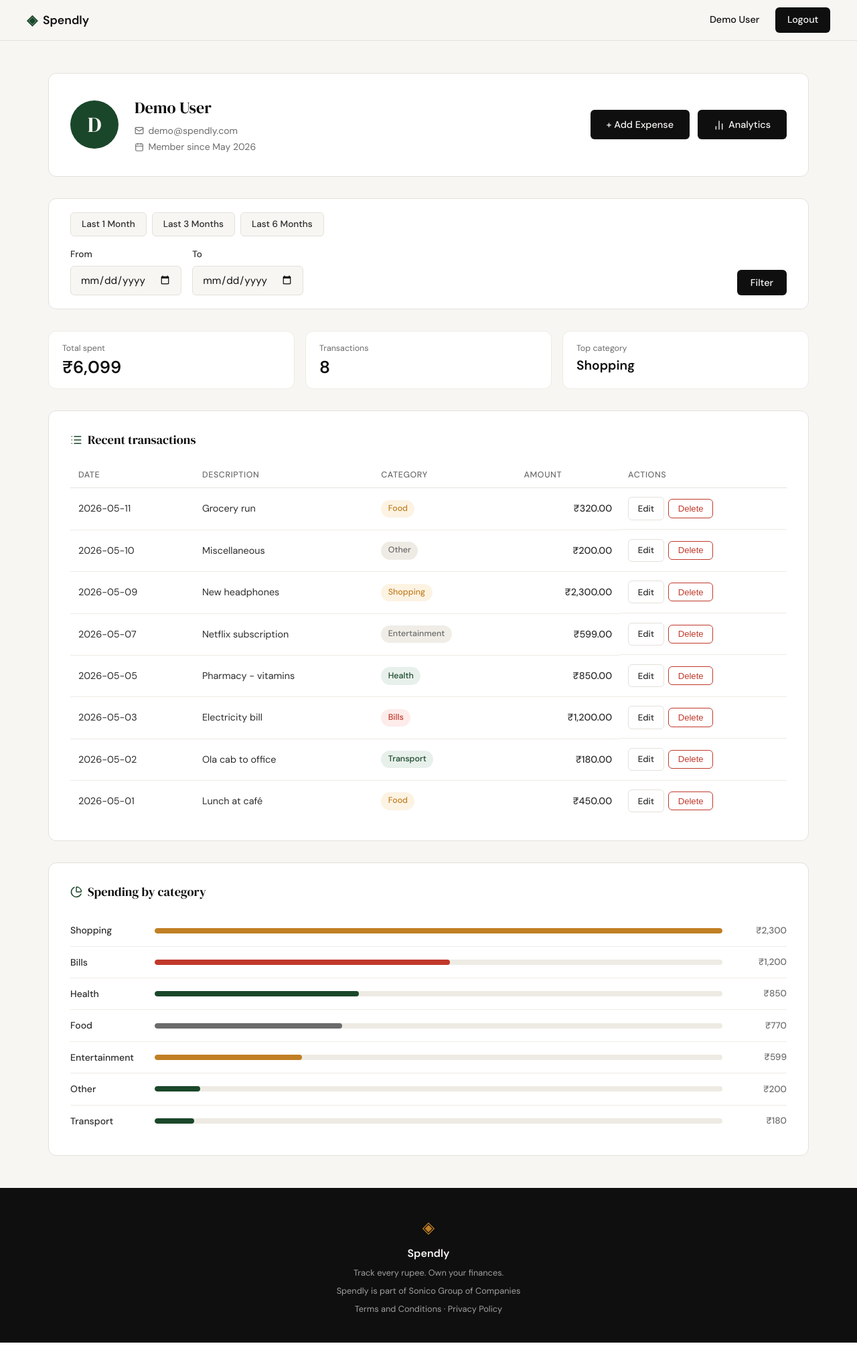
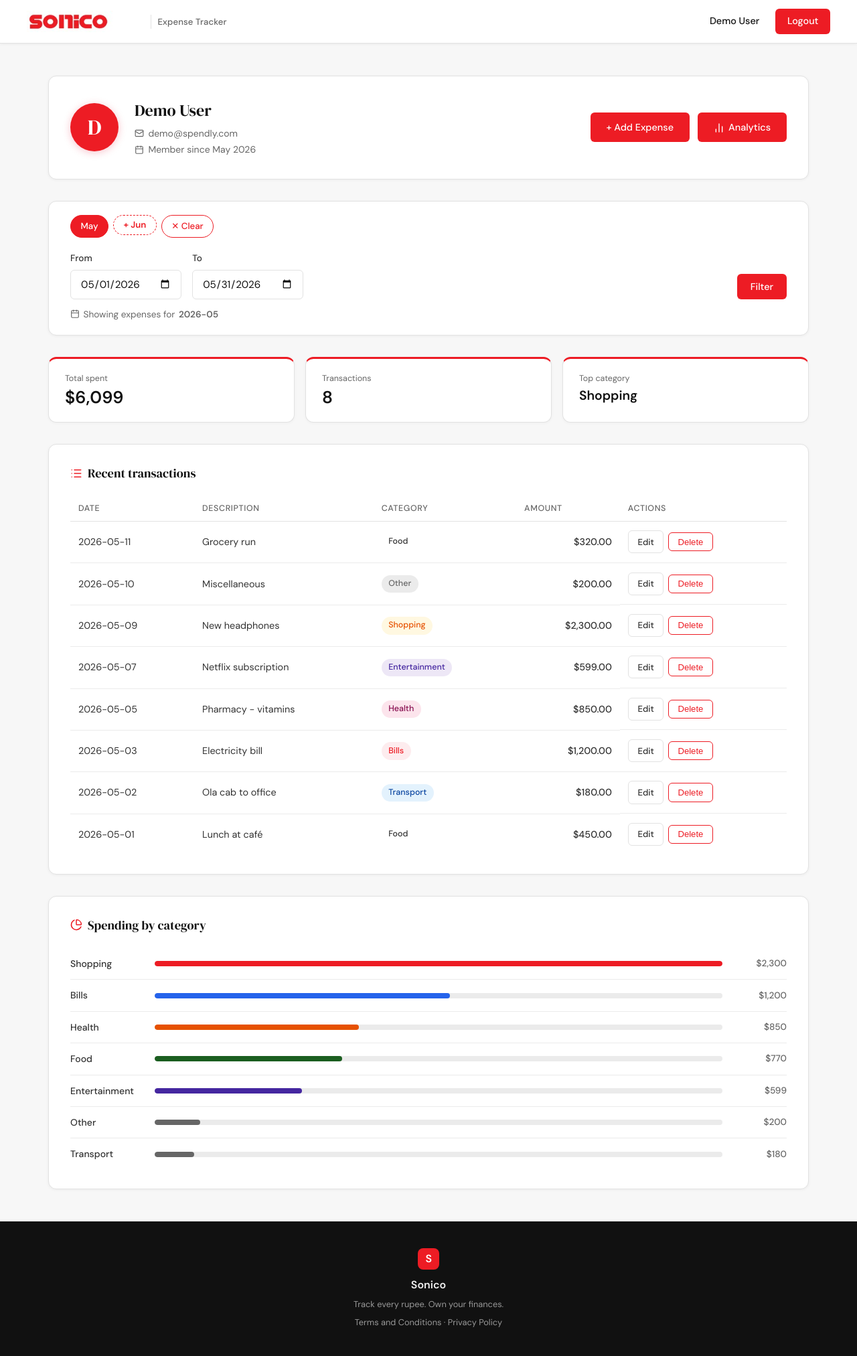
Before and after one commit to anshsoni0512/spendly---claude-code-project, a Flask app: page /profile?month=2026-05 in a window 1280 px wide. Shown: the whole page at 67% size. Run offline with Flask 3, Linux system fonts and the light colour scheme; the visitor is signed in with stand-in values (Sample User, id 1); data comes from the database, SQL or seed files in the repository.

Commit message:
UI Fixed

```diff
--- a/app.py
+++ b/app.py
@@ -4,9 +4,10 @@
 from collections import defaultdict
 from datetime import datetime, date
 import calendar
+import os
 
 app = Flask(__name__)
-app.secret_key = "spendly-dev-secret"
+app.secret_key = os.environ.get("SECRET_KEY", "sonico-dev-secret")
 
 
 @app.context_processor
@@ -148,7 +149,7 @@
             "date": row["date"],
             "description": row["description"],
             "category": row["category"],
-            "amount": f"₹{row['amount']:,.2f}",
+            "amount": f"${row['amount']:,.2f}",
         }
         for row in raw_rows
     ]
@@ -161,7 +162,7 @@
         cat_totals[row["category"]] += row["amount"]
     top = max(cat_totals, key=cat_totals.get) if cat_totals else "N/A"
     return {
-        "total_spent": f"₹{total:,.0f}",
+        "total_spent": f"${total:,.0f}",
         "transactions": len(raw_rows),
         "top_category": top,
     }
@@ -183,7 +184,7 @@
         result.append(
             {
                 "name": name,
-                "amount": f"₹{cat_total:,.0f}",
+                "amount": f"${cat_total:,.0f}",
                 "percent": int(cat_total / max_total * 100),
                 "fill": f"fill-{min(rank, 6)}",
             }
@@ -217,8 +218,22 @@
 
     user_id = session["user_id"]
 
-    date_from = _parse_date(request.args.get("from", "").strip())
-    date_to = _parse_date(request.args.get("to", "").strip())
+    month_str = request.args.get("month", "").strip()
+    active_month = ""
+
+    if month_str and len(month_str) == 7:
+        try:
+            year_m, month_m = int(month_str[:4]), int(month_str[5:7])
+            _, last_day = calendar.monthrange(year_m, month_m)
+            date_from = f"{year_m}-{month_m:02d}-01"
+            date_to = f"{year_m}-{month_m:02d}-{last_day:02d}"
+            active_month = month_str
+        except (ValueError, IndexError):
+            date_from = _parse_date(request.args.get("from", "").strip())
+            date_to = _parse_date(request.args.get("to", "").strip())
+    else:
+        date_from = _parse_date(request.args.get("from", "").strip())
+        date_to = _parse_date(request.args.get("to", "").strip())
 
     db = get_db()
 
@@ -240,7 +255,51 @@
         params = (user_id,)
 
     raw_rows = db.execute(sql, params).fetchall()
+
+    # ── Month management ──────────────────────────────────────────────
+    # Auto-sync: ensure every month that has expenses exists in the months table
+    expense_months = db.execute(
+        "SELECT DISTINCT substr(date, 1, 7) AS ym FROM expenses WHERE user_id = ? ORDER BY ym",
+        (user_id,),
+    ).fetchall()
+    for row in expense_months:
+        db.execute(
+            "INSERT OR IGNORE INTO months (user_id, year_month) VALUES (?, ?)",
+            (user_id, row["ym"]),
+        )
+    db.commit()
+
+    month_rows = db.execute(
+        "SELECT year_month FROM months WHERE user_id = ? ORDER BY year_month ASC",
+        (user_id,),
+    ).fetchall()
     db.close()
+
+    today_d = date.today()
+    available_months = []
+    for row in month_rows:
+        ym = row["year_month"]
+        y, m = int(ym[:4]), int(ym[5:7])
+        label = (
+            calendar.month_abbr[m]
+            if y == today_d.year
+            else f"{calendar.month_abbr[m]} '{str(y)[2:]}"
+        )
+        available_months.append({"key": ym, "label": label})
+
+    # Figure out what the next addable month is
+    if month_rows:
+        latest = month_rows[-1]["year_month"]
+        ly, lm = int(latest[:4]), int(latest[5:7])
+        nm, ny = (lm % 12) + 1, ly + (1 if lm == 12 else 0)
+    else:
+        nm, ny = today_d.month, today_d.year
+    next_month_key = f"{ny}-{nm:02d}"
+    next_month_label = (
+        calendar.month_abbr[nm]
+        if ny == today_d.year
+        else f"{calendar.month_abbr[nm]} '{str(ny)[2:]}"
+    )
 
     member_since = datetime.strptime(user_row["created_at"][:10], "%Y-%m-%d").strftime(
         "%B %Y"
@@ -254,14 +313,6 @@
     stats = _get_stats(raw_rows)
     categories = _get_categories(raw_rows)
 
-    today_str = date.today().strftime("%Y-%m-%d")
-    quick_filters = {
-        "1m": _months_ago(1),
-        "3m": _months_ago(3),
-        "6m": _months_ago(6),
-        "today": today_str,
-    }
-
     return render_template(
         "profile.html",
         user=user,
@@ -270,8 +321,34 @@
         categories=categories,
         date_from=date_from,
         date_to=date_to,
-        quick_filters=quick_filters,
+        active_month=active_month,
+        available_months=available_months,
+        next_month_key=next_month_key,
+        next_month_label=next_month_label,
     )
+
+
+@app.route("/months/add", methods=["POST"])
+def add_month():
+    if not session.get("user_id"):
+        return redirect(url_for("login"))
+
+    year_month = request.form.get("year_month", "").strip()
+    try:
+        y, m = int(year_month[:4]), int(year_month[5:7])
+        if not (len(year_month) == 7 and year_month[4] == "-" and 1 <= m <= 12):
+            raise ValueError
+    except (ValueError, IndexError):
+        return redirect(url_for("profile"))
+
+    db = get_db()
+    db.execute(
+        "INSERT OR IGNORE INTO months (user_id, year_month) VALUES (?, ?)",
+        (session["user_id"], year_month),
+    )
+    db.commit()
+    db.close()
+    return redirect(url_for("profile") + f"?month={year_month}")
 
 
 @app.route("/analytics")
@@ -287,7 +364,8 @@
         return redirect(url_for("login"))
 
     categories = [
-        "Food",
+        "Dining",
+        "Grocery",
         "Transport",
         "Bills",
         "Health",
@@ -348,10 +426,13 @@
         db.close()
         return redirect(url_for("profile"))
 
+    prefill_date = _parse_date(request.args.get("date", ""))
+    if not prefill_date:
+        prefill_date = date.today().strftime("%Y-%m-%d")
     return render_template(
         "add_expense.html",
         categories=categories,
-        date=date.today().strftime("%Y-%m-%d"),
+        date=prefill_date,
     )
 
 
@@ -361,7 +442,8 @@
         return redirect(url_for("login"))
 
     categories = [
-        "Food",
+        "Dining",
+        "Grocery",
         "Transport",
         "Bills",
         "Health",
--- a/static/css/style.css
+++ b/static/css/style.css
@@ -3,21 +3,22 @@
 /* ------------------------------------------------------------------ */
 
 :root {
-    --ink: #0f0f0f;
-    --ink-soft: #2d2d2d;
-    --ink-muted: #6b6b6b;
-    --ink-faint: #a0a0a0;
-    --paper: #f7f6f3;
-    --paper-warm: #f0ede6;
+    --ink: #111111;
+    --ink-soft: #333333;
+    --ink-muted: #666666;
+    --ink-faint: #999999;
+    --paper: #ffffff;
+    --paper-warm: #f7f7f7;
     --paper-card: #ffffff;
-    --accent: #1a472a;
-    --accent-light: #e8f0eb;
-    --accent-2: #c17f24;
-    --accent-2-light: #fdf3e3;
-    --danger: #c0392b;
-    --danger-light: #fdecea;
-    --border: #e4e1da;
-    --border-soft: #eeebe4;
+    --accent: #ED1C24;
+    --accent-dark: #C01820;
+    --accent-light: #FDECEE;
+    --accent-2: #555555;
+    --accent-2-light: #F2F2F2;
+    --danger: #ED1C24;
+    --danger-light: #FDECEE;
+    --border: #E2E2E2;
+    --border-soft: #EBEBEB;
 
     --font-display: 'DM Serif Display', Georgia, serif;
     --font-body: 'DM Sans', system-ui, sans-serif;
@@ -43,7 +44,7 @@
 html { font-size: 16px; scroll-behavior: smooth; }
 
 body {
-    background: var(--paper);
+    background: var(--paper-warm);
     color: var(--ink);
     font-family: var(--font-body);
     font-size: 1rem;
@@ -61,15 +62,16 @@
     position: sticky;
     top: 0;
     z-index: 100;
-    background: var(--paper);
+    background: var(--paper-card);
     border-bottom: 1px solid var(--border);
     padding: 0 2rem;
+    box-shadow: 0 1px 4px rgba(0,0,0,0.06);
 }
 
 .nav-inner {
     max-width: var(--max-width);
     margin: 0 auto;
-    height: 60px;
+    height: 64px;
     display: flex;
     align-items: center;
     justify-content: space-between;
@@ -78,16 +80,40 @@
 .nav-brand {
     display: flex;
     align-items: center;
-    gap: 0.5rem;
-    font-family: var(--font-body);
-    font-weight: 600;
-    font-size: 1.1rem;
-    color: var(--ink);
+}
+
+.brand-logo {
+    height: 32px;
+    width: auto;
+    display: block;
+    object-fit: contain;
+}
+
+.brand-tagline {
+    font-size: 0.82rem;
+    font-weight: 500;
+    color: var(--ink-muted);
+    letter-spacing: 0.01em;
+    padding-left: 0.6rem;
+    border-left: 1px solid var(--border);
+    margin-left: 0.6rem;
+    white-space: nowrap;
 }
 
 .brand-icon {
-    color: var(--accent);
-    font-size: 1.3rem;
+    width: 30px;
+    height: 30px;
+    background: var(--accent);
+    color: #fff;
+    border-radius: 7px;
+    display: inline-flex;
+    align-items: center;
+    justify-content: center;
+    font-weight: 800;
+    font-size: 0.95rem;
+    font-family: var(--font-body);
+    letter-spacing: -0.03em;
+    flex-shrink: 0;
 }
 
 .brand-name { color: var(--ink); }
@@ -104,20 +130,20 @@
 .nav-links a:hover { color: var(--ink); }
 
 .nav-cta {
-    background: var(--ink) !important;
-    color: var(--paper) !important;
+    background: var(--accent) !important;
+    color: #fff !important;
     padding: 0.45rem 1.1rem;
     border-radius: var(--radius-sm);
     transition: background 0.2s !important;
 }
 
-.nav-cta:hover { background: var(--accent) !important; }
+.nav-cta:hover { background: var(--accent-dark) !important; }
 
 /* ------------------------------------------------------------------ */
 /* Main                                                                */
 /* ------------------------------------------------------------------ */
 
-.main-content { min-height: calc(100vh - 60px - 100px); }
+.main-content { min-height: calc(100vh - 64px - 100px); }
 
 /* ------------------------------------------------------------------ */
 /* Hero                                                                */
@@ -262,8 +288,8 @@
 
 .btn-primary {
     display: inline-block;
-    background: var(--ink);
-    color: var(--paper);
+    background: var(--accent);
+    color: #fff;
     padding: 0.65rem 1.5rem;
     border-radius: var(--radius-sm);
     font-family: var(--font-body);
@@ -500,8 +532,8 @@
 /* ------------------------------------------------------------------ */
 
 .footer {
-    background: var(--ink);
-    color: var(--paper);
+    background: #111111;
+    color: #f0f0f0;
     padding: 2.5rem 2rem;
     text-align: center;
 }
@@ -513,7 +545,21 @@
     gap: 0.4rem;
 }
 
-.footer .brand-icon { color: var(--accent-2); font-size: 1.5rem; }
+.footer .brand-icon {
+    width: 32px;
+    height: 32px;
+    background: var(--accent);
+    color: #fff;
+    border-radius: 8px;
+    display: inline-flex;
+    align-items: center;
+    justify-content: center;
+    font-weight: 800;
+    font-size: 1rem;
+    font-family: var(--font-body);
+    letter-spacing: -0.03em;
+    margin-bottom: 0.25rem;
+}
 
 .footer-name {
     font-weight: 600;
@@ -650,14 +696,15 @@
 }
 
 .mock-stat-card {
-    background: #fff;
-    border: 1px solid var(--border-soft);
+    background: var(--paper-card);
+    border: 1px solid var(--border);
     border-radius: var(--radius-md);
     padding: 1rem 1.25rem;
     display: flex;
     flex-direction: column;
     gap: 0.2rem;
     text-align: left;
+    box-shadow: 0 1px 4px rgba(0,0,0,0.04);
 }
 
 .mock-stat-label {
@@ -829,6 +876,7 @@
     border: 1px solid var(--border);
     border-radius: var(--radius-md);
     padding: 2rem;
+    box-shadow: 0 1px 4px rgba(0,0,0,0.05);
 }
 
 .profile-avatar {
@@ -836,13 +884,14 @@
     height: 72px;
     border-radius: 50%;
     background: var(--accent);
-    color: var(--paper);
+    color: #fff;
     font-family: var(--font-display);
     font-size: 2rem;
     display: flex;
     align-items: center;
     justify-content: center;
     flex-shrink: 0;
+    box-shadow: 0 2px 12px rgba(227,24,55,0.25);
 }
 
 .profile-name {
@@ -869,11 +918,18 @@
     gap: 1rem;
 }
 
+.profile-stats .mock-stat-card {
+    border-top: 3px solid var(--accent);
+    border-radius: var(--radius-md);
+    padding: 1.25rem 1.5rem;
+}
+
 .profile-card {
     background: var(--paper-card);
     border: 1px solid var(--border);
     border-radius: var(--radius-md);
     padding: 1.75rem 2rem;
+    box-shadow: 0 1px 4px rgba(0,0,0,0.05);
 }
 
 .profile-card-title {
@@ -935,12 +991,13 @@
     font-weight: 500;
 }
 
-.badge-food          { background: var(--accent-2-light); color: var(--accent-2); }
-.badge-transport     { background: var(--accent-light);   color: var(--accent); }
+.badge-dining        { background: #FFF3E0; color: #BF360C; }
+.badge-grocery       { background: #E8F5E9; color: #2E7D32; }
+.badge-transport     { background: #E3F2FD; color: #0D47A1; }
 .badge-bills         { background: var(--danger-light);   color: var(--danger); }
-.badge-health        { background: var(--accent-light);   color: var(--accent); }
-.badge-entertainment { background: var(--paper-warm);     color: var(--ink-muted); }
-.badge-shopping      { background: var(--accent-2-light); color: var(--accent-2); }
+.badge-health        { background: #FCE4EC; color: #880E4F; }
+.badge-entertainment { background: #EDE7F6; color: #4527A0; }
+.badge-shopping      { background: #FFF8E1; color: #E65100; }
 .badge-other         { background: var(--border-soft);    color: var(--ink-muted); }
 
 .category-row {
@@ -972,12 +1029,12 @@
     border-radius: 999px;
 }
 
-.fill-1 { background: var(--accent-2); }
-.fill-2 { background: var(--danger); }
-.fill-3 { background: var(--accent); }
-.fill-4 { background: var(--ink-muted); }
-.fill-5 { background: var(--accent-2); }
-.fill-6 { background: var(--accent); }
+.fill-1 { background: var(--accent); }
+.fill-2 { background: #2563EB; }
+.fill-3 { background: #E65100; }
+.fill-4 { background: #1B5E20; }
+.fill-5 { background: #4527A0; }
+.fill-6 { background: var(--ink-muted); }
 
 .category-amount {
     font-size: 0.85rem;
@@ -1000,16 +1057,17 @@
 }
 
 .btn-quick {
-    padding: 0.4rem 1rem;
+    padding: 0.35rem 0.9rem;
     border: 1px solid var(--border);
-    border-radius: var(--radius-sm);
+    border-radius: 999px;
     font-family: var(--font-body);
-    font-size: 0.85rem;
+    font-size: 0.83rem;
     font-weight: 500;
-    color: var(--ink-soft);
+    color: var(--ink-muted);
     text-decoration: none;
-    background: var(--paper);
+    background: var(--paper-card);
     transition: border-color 0.15s, color 0.15s, background 0.15s;
+    white-space: nowrap;
 }
 
 .btn-quick:hover {
@@ -1019,9 +1077,43 @@
 }
 
 .btn-quick-active {
-    background: var(--accent-light);
+    background: var(--accent);
     border-color: var(--accent);
+    color: #fff;
+}
+
+.btn-add-month {
+    padding: 0.35rem 0.9rem;
+    border: 1.5px dashed var(--accent);
+    border-radius: 999px;
+    font-family: var(--font-body);
+    font-size: 0.83rem;
+    font-weight: 600;
     color: var(--accent);
+    background: transparent;
+    cursor: pointer;
+    transition: background 0.15s, color 0.15s;
+    white-space: nowrap;
+}
+
+.btn-add-month:hover {
+    background: var(--accent);
+    color: #fff;
+    border-style: solid;
+}
+
+.no-months-hint {
+    font-size: 0.83rem;
+    color: var(--ink-faint);
+    font-style: italic;
+    align-self: center;
+}
+
+.month-filters {
+    display: flex;
+    flex-wrap: wrap;
+    gap: 0.45rem;
+    margin-bottom: 1.25rem;
 }
 
 .filter-form {
@@ -1051,8 +1143,8 @@
 
 .btn-filter {
     padding: 0.6rem 1.25rem;
-    background: var(--ink);
-    color: var(--paper);
+    background: var(--accent);
+    color: #fff;
     border: none;
     border-radius: var(--radius-sm);
     font-family: var(--font-body);
--- a/templates/add_expense.html
+++ b/templates/add_expense.html
@@ -1,6 +1,6 @@
 {% extends "base.html" %}
 
-{% block title %}Add Expense — Spendly{% endblock %}
+{% block title %}Add Expense — Sonico{% endblock %}
 
 {% block content %}
 <section class="auth-section">
@@ -19,7 +19,7 @@
             <form method="post" action="/expenses/add">
 
                 <div class="form-group">
-                    <label for="amount">Amount (₹)</label>
+                    <label for="amount">Amount ($)</label>
                     <input class="form-input" type="number" id="amount" name="amount"
                            step="0.01" min="0.01" required
                            value="{{ amount or '' }}">
--- a/templates/analytics.html
+++ b/templates/analytics.html
@@ -1,6 +1,6 @@
 {% extends "base.html" %}
 
-{% block title %}Analytics — Coming Soon · Spendly{% endblock %}
+{% block title %}Analytics — Coming Soon · Sonico{% endblock %}
 
 {% block head %}
 <style>
--- a/templates/base.html
+++ b/templates/base.html
@@ -3,7 +3,7 @@
 <head>
     <meta charset="UTF-8">
     <meta name="viewport" content="width=device-width, initial-scale=1.0">
-    <title>{% block title %}Spendly{% endblock %}</title>
+    <title>{% block title %}Sonico{% endblock %}</title>
     <link rel="preconnect" href="https://fonts.googleapis.com">
     <link rel="preconnect" href="https://fonts.gstatic.com" crossorigin>
     <link href="https://fonts.googleapis.com/css2?family=DM+Serif+Display:ital@0;1&family=DM+Sans:wght@300;400;500;600&display=swap" rel="stylesheet">
@@ -15,8 +15,8 @@
     <nav class="navbar">
         <div class="nav-inner">
             <a href="{{ url_for('landing') }}" class="nav-brand">
-                <span class="brand-icon">◈</span>
-                <span class="brand-name">Spendly</span>
+                <img src="{{ url_for('static', filename='img/sonico-logo.jpg') }}" alt="Sonico" class="brand-logo">
+                <span class="brand-tagline">Expense Tracker</span>
             </a>
             <div class="nav-links">
                 {% if current_user %}
@@ -36,10 +36,9 @@
 
     <footer class="footer">
         <div class="footer-inner">
-            <span class="brand-icon">◈</span>
-            <span class="footer-name">Spendly</span>
+            <span class="brand-icon">S</span>
+            <span class="footer-name">Sonico</span>
             <p class="footer-copy">Track every rupee. Own your finances.</p>
-            <p class="footer-copy">Spendly is part of Sonico Group of Companies</p>
             <p class="footer-copy"><a href="/terms">Terms and Conditions</a> · <a href="/privacy">Privacy Policy</a></p>
         </div>
     </footer>
--- a/templates/edit_expense.html
+++ b/templates/edit_expense.html
@@ -1,6 +1,6 @@
 {% extends "base.html" %}
 
-{% block title %}Edit Expense — Spendly{% endblock %}
+{% block title %}Edit Expense — Sonico{% endblock %}
 
 {% block content %}
 <section class="auth-section">
@@ -19,7 +19,7 @@
             <form method="post" action="/expenses/{{ expense_id }}/edit">
 
                 <div class="form-group">
-                    <label for="amount">Amount (₹)</label>
+                    <label for="amount">Amount ($)</label>
                     <input class="form-input" type="number" id="amount" name="amount"
                            step="0.01" min="0.01" required
                            value="{{ amount }}">
--- a/templates/login.html
+++ b/templates/login.html
@@ -1,6 +1,6 @@
 {% extends "base.html" %}
 
-{% block title %}Sign in — Spendly{% endblock %}
+{% block title %}Sign in — Sonico{% endblock %}
 
 {% block content %}
 
@@ -9,7 +9,7 @@
 
         <div class="auth-header">
             <h1 class="auth-title">Welcome back</h1>
-            <p class="auth-subtitle">Sign in to your Spendly account</p>
+            <p class="auth-subtitle">Sign in to your Sonico account</p>
         </div>
 
         <div class="auth-card">
--- a/templates/profile.html
+++ b/templates/profile.html
@@ -1,6 +1,6 @@
 {% extends "base.html" %}
 
-{% block title %}My Profile — Spendly{% endblock %}
+{% block title %}Dashboard — Sonico{% endblock %}
 
 {% block content %}
 <div class="profile-page">
@@ -18,7 +18,7 @@
             </div>
         </div>
         <div style="margin-left:auto;display:flex;gap:0.75rem">
-            <a href="{{ url_for('add_expense') }}" class="btn-primary">+ Add Expense</a>
+            <a href="{{ url_for('add_expense') }}{% if active_month %}?date={{ active_month }}-01{% endif %}" class="btn-primary">+ Add Expense</a>
             <a href="{{ url_for('analytics') }}" class="btn-primary">
                 <i data-lucide="bar-chart-2" style="width:16px;height:16px;vertical-align:middle;margin-right:6px"></i>Analytics
             </a>
@@ -27,19 +27,29 @@
 
     <!-- Date filter -->
     <div class="profile-card filter-card">
-        <div class="quick-filters">
-            <a href="/profile?from={{ quick_filters['1m'] }}&to={{ quick_filters['today'] }}"
-               class="btn-quick {% if date_from == quick_filters['1m'] and date_to == quick_filters['today'] %}btn-quick-active{% endif %}">
-                Last 1 Month
-            </a>
-            <a href="/profile?from={{ quick_filters['3m'] }}&to={{ quick_filters['today'] }}"
-               class="btn-quick {% if date_from == quick_filters['3m'] and date_to == quick_filters['today'] %}btn-quick-active{% endif %}">
-                Last 3 Months
-            </a>
-            <a href="/profile?from={{ quick_filters['6m'] }}&to={{ quick_filters['today'] }}"
-               class="btn-quick {% if date_from == quick_filters['6m'] and date_to == quick_filters['today'] %}btn-quick-active{% endif %}">
-                Last 6 Months
-            </a>
+        <div class="month-filters">
+            {% if available_months %}
+                {% for m in available_months %}
+                <a href="/profile?month={{ m.key }}"
+                   class="btn-quick {% if active_month == m.key %}btn-quick-active{% endif %}">
+                    {{ m.label }}
+                </a>
+                {% endfor %}
+            {% else %}
+                <span class="no-months-hint">No months yet — add your first month to get started.</span>
+            {% endif %}
+
+            <!-- Add Month button -->
+            <form method="POST" action="/months/add" style="display:inline;margin:0;">
+                <input type="hidden" name="year_month" value="{{ next_month_key }}">
+                <button type="submit" class="btn-add-month" title="Open {{ next_month_label }} for expense tracking">
+                    + {{ next_month_label }}
+                </button>
+            </form>
+
+            {% if active_month or date_from or date_to %}
+            <a href="/profile" class="btn-quick" style="color:var(--danger);border-color:var(--danger);">✕ Clear</a>
+            {% endif %}
         </div>
         <form class="filter-form" method="get" action="/profile">
             <div class="filter-fields">
@@ -56,12 +66,17 @@
             </div>
             <div class="filter-actions">
                 <button type="submit" class="btn-filter">Filter</button>
-                {% if date_from or date_to %}
+                {% if not active_month and (date_from or date_to) %}
                 <a href="/profile" class="btn-ghost btn-filter-clear">Clear</a>
                 {% endif %}
             </div>
         </form>
-        {% if date_from or date_to %}
+        {% if active_month %}
+        <p class="filter-active-label">
+            <i data-lucide="calendar"></i>
+            Showing expenses for <strong>{{ date_from[:7] }}</strong>
+        </p>
+        {% elif date_from or date_to %}
         <p class="filter-active-label">
             <i data-lucide="filter"></i>
             Showing:
--- a/templates/register.html
+++ b/templates/register.html
@@ -1,6 +1,6 @@
 {% extends "base.html" %}
 
-{% block title %}Create account — Spendly{% endblock %}
+{% block title %}Create account — Sonico{% endblock %}
 
 {% block content %}
 
```
Also changed, not shown: other parts of static/css/style.css (+23 -17 lines), database/db.py (+17 -8 lines), templates/landing.html (+73 -45 lines), templates/privacy.html (+4 -4 lines), templates/terms.html (+6 -6 lines), tests/test_06_date_filter_profile.py (+19 -19 lines), tests/test_09_delete_expense.py (+9 -9 lines), wsgi.py (added, +8 -0 lines), static/img/sonico-logo.jpg (added).
